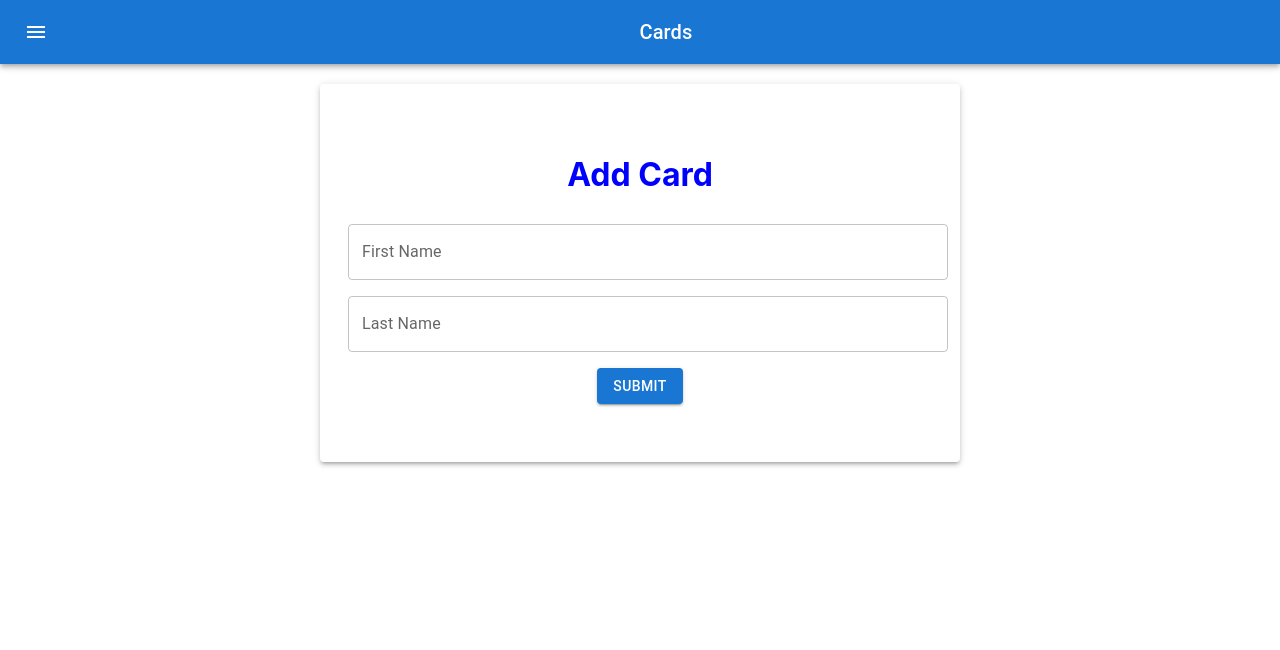
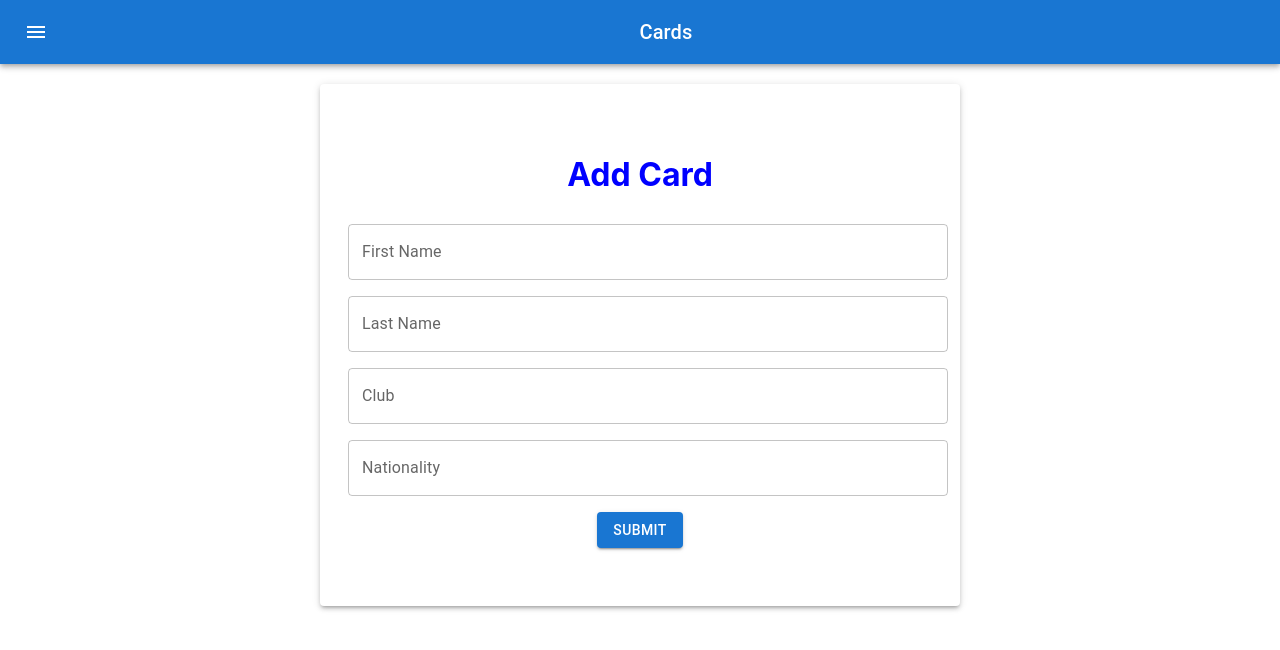
Before and after one commit to TheAnthonyCarrera/SoccerCardApp, a React (Create React App) app in the folder cardfrontend/: page / in a window 1280 px wide. Shown: the top 650 px of the page. Built offline with nearby package versions, Linux system fonts and the light colour scheme.

Commit message:
Full connection established

```diff
--- a/cardfrontend/src/components/Card.js
+++ b/cardfrontend/src/components/Card.js
@@ -9,11 +9,22 @@ export default function Card() {
 
     const [last_name,setLastName]=React.useState("")
 
+    const [club,setClub]=React.useState("")
+
+    const [nationality,setNationality]=React.useState("")
+
     const handleClick=(e)=>{
         e.preventDefault()
-        const card={first_name,last_name}
+        const card={first_name,last_name,club,nationality}
         console.log(card)
-    }
+        fetch("http://localhost:8081/card/add",{
+            method:"POST",
+            headers:{"Content-Type":"application/json"},
+            body:JSON.stringify(card)
+    }).then(()=>{
+    console.log("New Card Added")
+    })
+}
 
     return (
 
@@ -40,6 +51,16 @@ export default function Card() {
                     onChange={(e)=>setLastName(e.target.value)}
                 />
 
+                <TextField id="club" label="Club" variant="outlined" fullWidth
+                    value={club}
+                    onChange={(e)=>setClub(e.target.value)}
+                />
+
+                <TextField id="nationality" label="Nationality" variant="outlined" fullWidth
+                    value={nationality}
+                    onChange={(e)=>setNationality(e.target.value)}
+                />
+
                 <Button variant="contained"onClick={handleClick}>
                     Submit
                 </Button>
```
Also changed, not shown: 2 other files (tests, documents, lock files or other folders).
